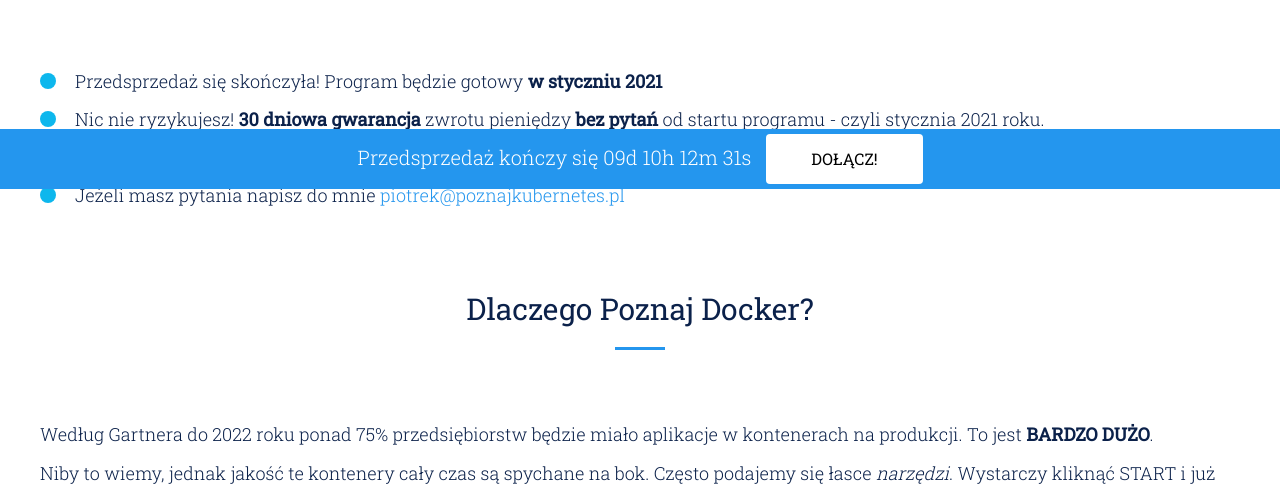
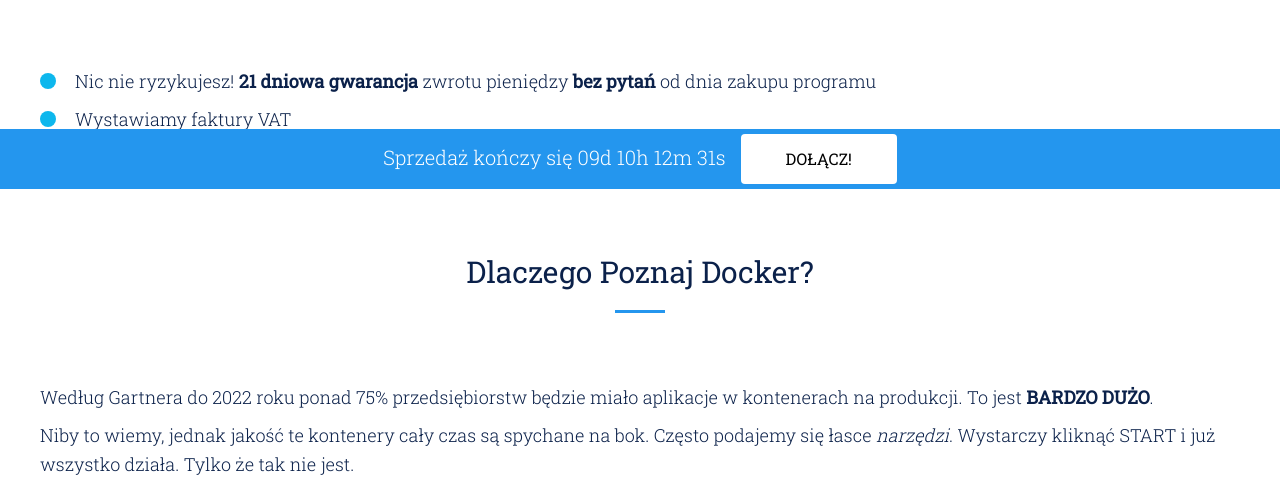
Before and after one commit to PoznajKubernetes/poznajDocker, a plain HTML site: page index.html in a window 1280 px wide. Shown: the part 611-1100 px from the top of the page. Drawn offline with nearby package versions, Linux system fonts and the light colour scheme; some packages are replaced by stand-ins of ours; a script that the page names is missing.

Commit message:
Update index.html

```diff
--- a/index.html
+++ b/index.html
@@ -167,11 +167,10 @@
                 </div>
                 <div class="row clearfix">
                     <ul class="list-group benefits-list-header">
-                        <li>Przedsprzedaż się skończyła! Program będzie gotowy <strong>w styczniu 2021</strong></li>
                         <li>
-                            Nic nie ryzykujesz! <strong>30 dniowa gwarancja</strong> zwrotu pieniędzy <strong>bez
+                            Nic nie ryzykujesz! <strong>21 dniowa gwarancja</strong> zwrotu pieniędzy <strong>bez
                                 pytań</strong> od
-                            startu programu - czyli stycznia 2021 roku.
+                            dnia zakupu programu
                         </li>
                         <li>Wystawiamy faktury VAT</li>
                         <li>
@@ -521,7 +520,7 @@
         </section>
         <footer class="footer-sticky">
             <div class="container">
-                <span class="">Przedsprzedaż kończy się <span id="countdown" class="text-nowrap">3 lutego 20:21</span>
+                <span class="">Sprzedaż kończy się <span id="countdown" class="text-nowrap">3 lutego 20:21</span>
                     <a href="https://poznajdocker.pl/dolacz" class="theme-btn btn-style-dolacz">DOŁĄCZ!</a></span>
             </div>
         </footer>
```
